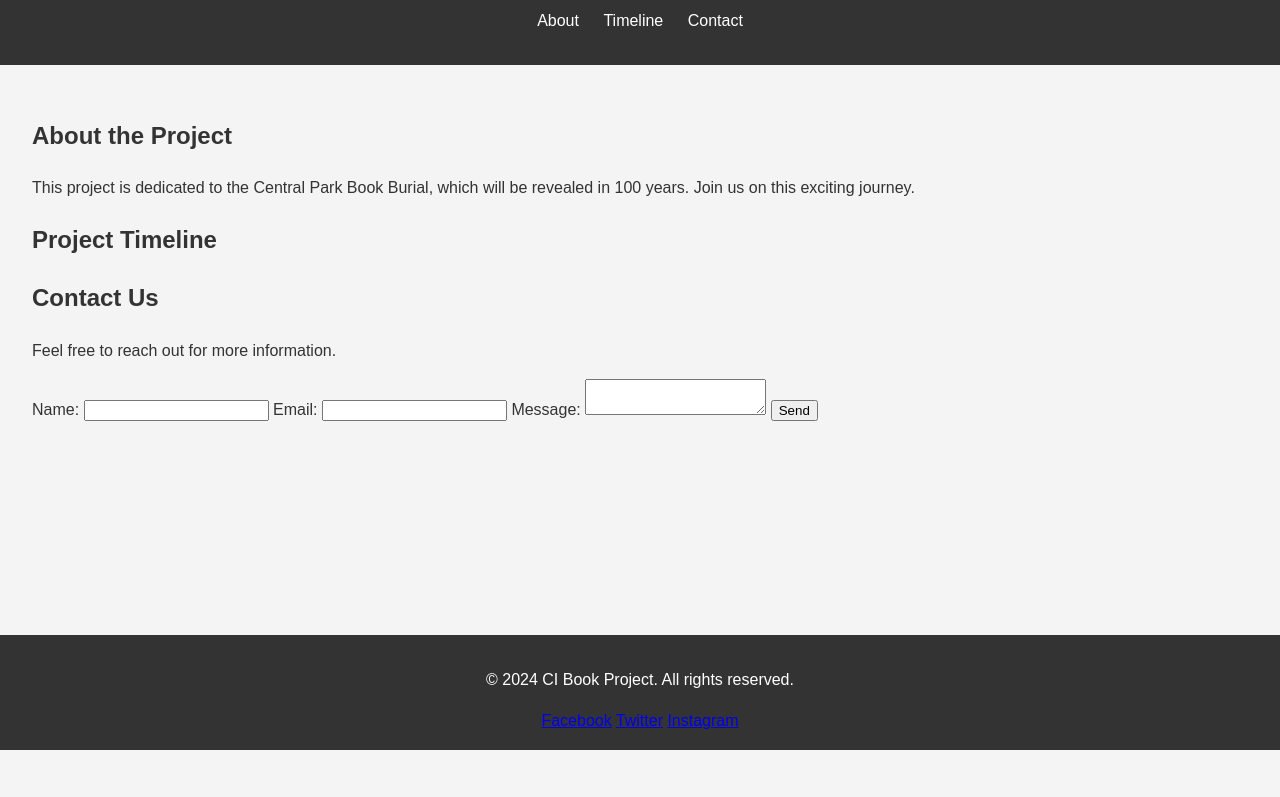
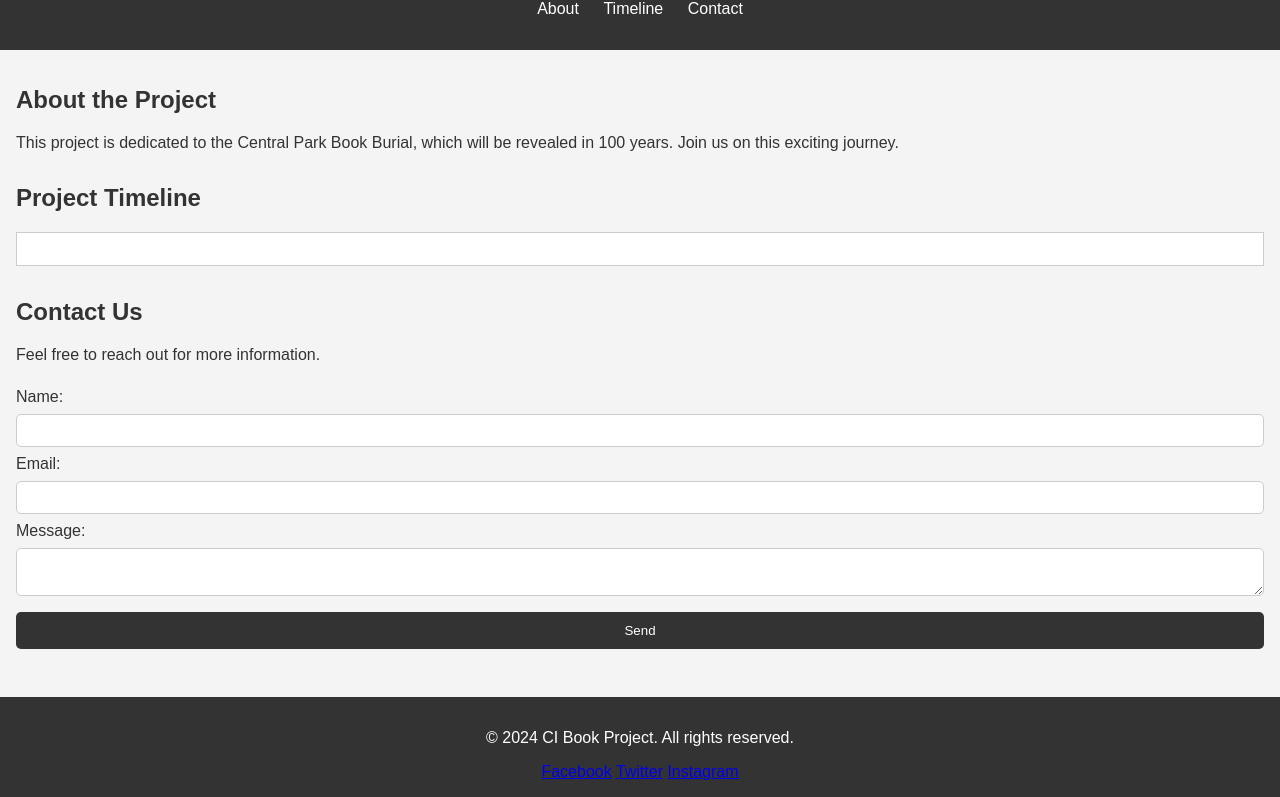
Before and after one commit to BachmansBook/book-burial-project, a plain HTML site: page index.html in a window 1280 px wide. Shown: the part 50-847 px from the top of the page. Before the commit the page ends 800 px from the top, so only its background shows below. Drawn offline with Linux system fonts and the light colour scheme.

Commit message:
Update styles.css

```diff
--- a/styles.css
+++ b/styles.css
@@ -1,21 +1,24 @@
 body {
     font-family: Arial, sans-serif;
-    line-height: 1.6;
+    margin: 0;
     padding: 0;
-    margin: 0;
-    background: #f4f4f4;
+    background-color: #f4f4f4;
     color: #333;
 }
 
 header {
-    background: #333;
+    background-color: #333;
     color: #fff;
     padding: 1rem 0;
     text-align: center;
 }
 
+header h1 {
+    margin: 0;
+}
+
 nav ul {
-    list-style: none;
+    list-style-type: none;
     padding: 0;
 }
 
@@ -30,26 +33,59 @@ nav ul li a {
 }
 
 main {
-    padding: 2rem;
+    padding: 1rem;
 }
 
 section {
-    margin-bottom: 20px;
+    margin-bottom: 2rem;
 }
 
 footer {
-    background: #333;
+    background-color: #333;
     color: #fff;
+    padding: 1rem 0;
     text-align: center;
-    padding: 1rem 0;
-    position: fixed;
-    bottom: 0;
-    width: 100%;
 }
 
-.timeline-item {
-    margin: 10px 0;
-    padding: 10px;
-    background: #e2e2e2;
-    border-left: 4px solid #333;
+footer #social-media a {
+    color: #fff;
+    margin: 0 10px;
+    text-decoration: none;
 }
+
+footer #countdown {
+    margin-top: 1rem;
+}
+
+#timeline-container, #faq-container, #updates-container, #multimedia-container, #map-container, #resources-container {
+    margin-top: 1rem;
+    padding: 1rem;
+    background-color: #fff;
+    border: 1px solid #ccc;
+}
+
+form {
+    display: flex;
+    flex-direction: column;
+}
+
+form label {
+    margin-top: 0.5rem;
+}
+
+form input, form textarea {
+    padding: 0.5rem;
+    margin-top: 0.5rem;
+    border: 1px solid #ccc;
+    border-radius: 5px;
+}
+
+form button {
+    padding: 0.7rem;
+    margin-top: 1rem;
+    background-color: #333;
+    color: #fff;
+    border: none;
+    border-radius: 5px;
+    cursor: pointer;
+}
```
